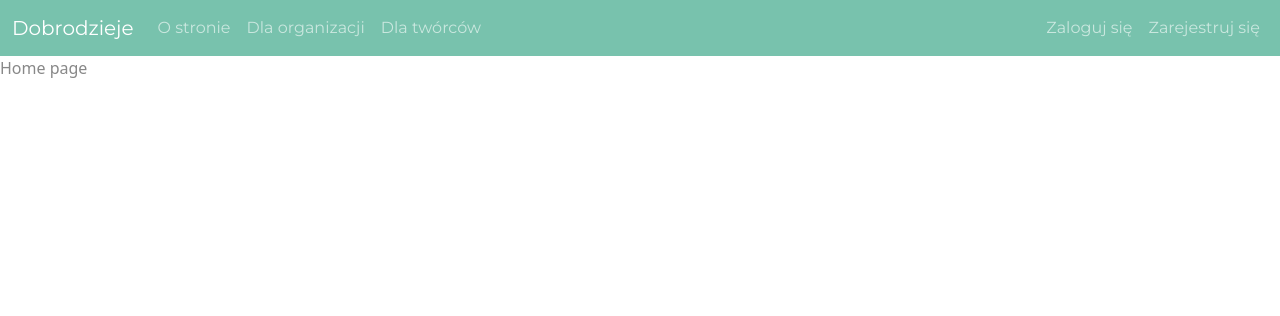
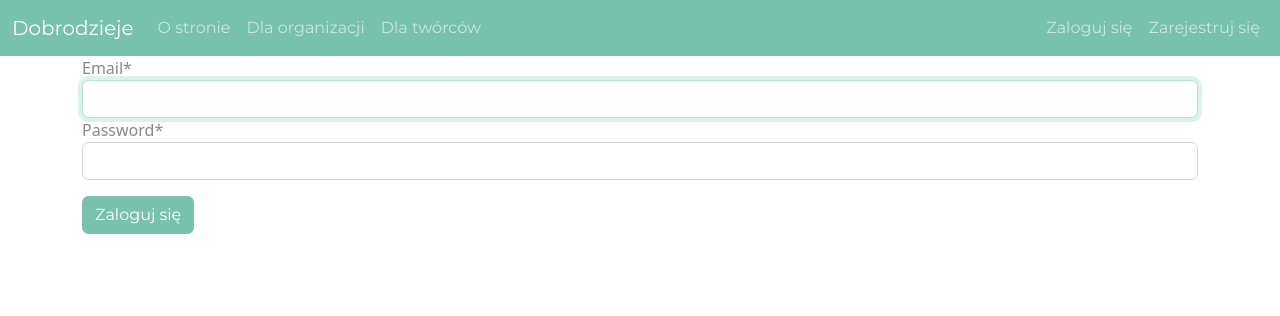
Before and after one commit to JSerwatka/dobrodzieje, a Django app: page /zaloguj/ in a window 1280 px wide. Shown: the top 316 px of the page. Run offline with Django 3.2, Linux system fonts and the light colour scheme; some libraries are stand-ins or nearby versions.

Commit message:
feat: add  login view

```diff
--- a/webapp/templates/webapp/login.html
+++ b/webapp/templates/webapp/login.html
@@ -1,6 +1,13 @@
 {% extends 'webapp/layout.html' %}
+{% load crispy_forms_tags %}
 
 {% block content %}
-LOGIN
+<div class="container">
+    <form action="{% url 'login' %}" method="POST">
+        {% csrf_token %}
+        {{ form|crispy }}
+        <button type="submit" class="btn btn-primary mt-3">Zaloguj się</button>
+    </form>
+</div>
 
 {% endblock %}
--- a/webapp/templates/webapp/partials/navbar.html
+++ b/webapp/templates/webapp/partials/navbar.html
@@ -42,16 +42,16 @@
               <div class="dropdown-menu">
                 <a class="dropdown-item" href="#">Ustawienia Konta</a>
                 <div class="dropdown-divider"></div>
-                <a class="dropdown-item" href="{% url 'logout'%}">Wyloguj się</a>
+                <a class="dropdown-item" href="{% url 'logout' %}">Wyloguj się</a>
               </div>
             </li>
           {% endif %}
           {% if not user.is_authenticated %}
             <li class="nav-item">
-              <a class="nav-link" href="#">Zaloguj się</a>
+              <a class="nav-link" href="{% url 'login' %}">Zaloguj się</a>
             </li>
             <li class="nav-item">
-              <a class="nav-link" href="{% url 'register'%}">Zarejestruj się</a>
+              <a class="nav-link" href="{% url 'register' %}">Zarejestruj się</a>
             </li>
           {% endif %}
         </ul>
--- a/webapp/templates/webapp/register_creator.html
+++ b/webapp/templates/webapp/register_creator.html
@@ -6,7 +6,7 @@
     <form action="{% url 'register-creator' %}" method="POST">
         {% csrf_token %}
         {{ form|crispy }}
-        <button type="submit" class="btn btn-primary mt-3">Zarejestruj</button>
+        <button type="submit" class="btn btn-primary mt-3">Zarejestruj się</button>
     </form>
 </div>
 
--- a/webapp/templates/webapp/register_organization.html
+++ b/webapp/templates/webapp/register_organization.html
@@ -6,7 +6,7 @@
     <form action="{% url 'register-organization' %}" method="POST">
         {% csrf_token %}
         {{ form|crispy }}
-        <button type="submit" class="btn btn-primary mt-3">Zarejestruj</button>
+        <button type="submit" class="btn btn-primary mt-3">Zarejestruj się</button>
     </form>
 </div>
 
--- a/webapp/views.py
+++ b/webapp/views.py
@@ -4,6 +4,7 @@ from webapp.models import Organization
 from django.shortcuts import render
 from django.urls import reverse_lazy
 from django.contrib.auth import authenticate, logout, login
+from django.contrib.auth.views import LoginView
 
 from django.views.generic import (
     TemplateView,
@@ -45,8 +46,8 @@ class ForOrganizations(TemplateView):
         return context
 
 
-class Login(TemplateView):
-    template_name = 'webapp/index.html'
+class Login(LoginView):
+    template_name = 'webapp/login.html'
 
 
 class Register(TemplateView):
```
